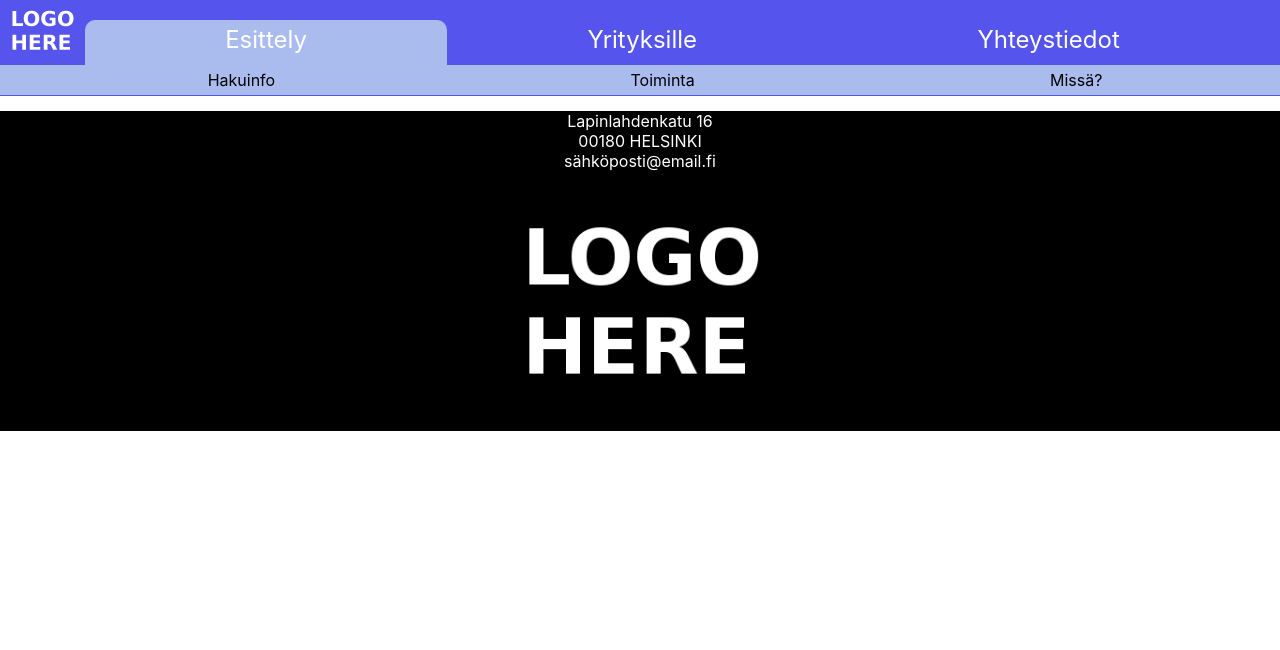
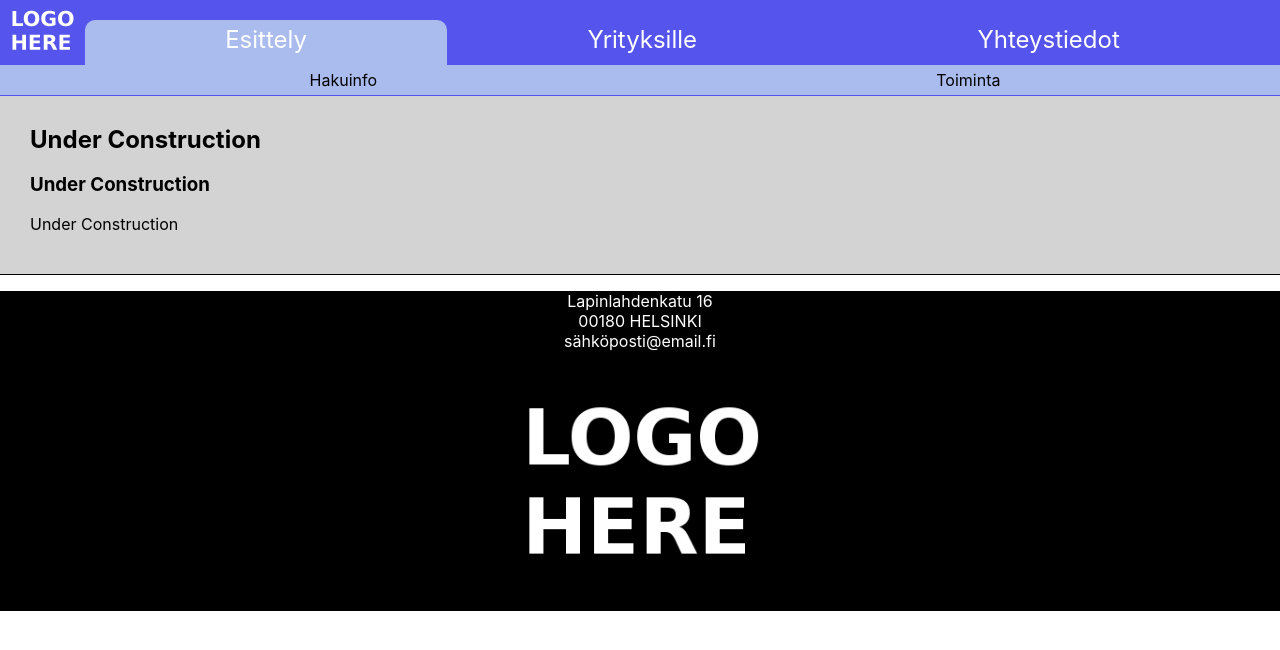
Before and after one commit to digitalents-ictbeginners/website, a React (Create React App) app: page /yrityksille in a window 1280 px wide. Shown: the top 650 px of the page. Built offline with nearby package versions, Linux system fonts and the light colour scheme.

Commit message:
add business placeholder and update nav

```diff
--- a/src/App.js
+++ b/src/App.js
@@ -4,6 +4,7 @@ import { BrowserRouter as Router, Route } from 'react-router-dom';
 import './App.css';
 import Home from './pages/Home';
 import Contact from "./pages/Contact";
+import Business from "./pages/Business";
 import navData from "./navData.json";
 import SideBar from "./components/nav/SideBar";
 import TopNavBar from "./components/nav/TopNavBar";
@@ -63,6 +64,7 @@ class App extends Component {
           <div className={viewClass}>
             <Route exact path="/" render={props => <Home {...props} mobile={this.state.mobile}/>} />
             <Route path="/yhteystiedot" component={Contact} />
+            <Route path="/yrityksille" component={Business} />
             <Footer />
           </div>
         </div>
--- /dev/null
+++ b/src/Business.json
@@ -0,0 +1,18 @@
+{
+    "id": "business",
+    "slogan": "ICT Beginners ...",
+    "content": [
+      {
+        "id": "wip",
+        "title":  "Under Construction",
+        "texts": [
+          {
+            "subtitle": "Under Construction",
+            "text": [
+              "Under Construction"
+            ]
+          }
+        ]
+      }
+   ]
+}
--- a/src/Contact.json
+++ b/src/Contact.json
@@ -1,5 +1,5 @@
 {
-    "id": "home",
+    "id": "contact",
     "slogan": "ICT Beginners ...",
     "content": [
       {
@@ -20,5 +20,5 @@
           }
         ]
       }
-    ]
-  }
+   ]
+}
--- a/src/navData.json
+++ b/src/navData.json
@@ -1,16 +1,15 @@
 {"navdata": [
     {"id": 0, "title": "Esittely", "link": "/", "subLinks": [
         {"id": 0, "name": "Hakuinfo", "link": "/#hakuinfo"},
-        {"id": 1, "name": "Toiminta", "link": "/#toiminta"},
-        {"id": 2, "name": "Missä?", "link": "linkhere"}
+        {"id": 1, "name": "Toiminta", "link": "/#toiminta"}
     ]},
-    {"id": 1, "title": "Yrityksille", "link": "/yritys", "subLinks": [
+    {"id": 1, "title": "Yrityksille", "link": "/yrityksille", "subLinks": [
         {"id": 0, "name": "Projektimme", "link": "linkhere"},
         {"id": 1, "name": "Tilauslomake", "link": "linkhere"},
         {"id": 2, "name": "CV-Pankki", "link": "linkhere"}
     ]},
     {"id": 2, "title": "Yhteystiedot", "link": "/yhteystiedot", "subLinks": [
-        {"id": 0, "name": "Saapumisohjeet", "link": "linkhere"},
+        {"id": 0, "name": "Sijainti", "link": "/yhteystiedot#sijainti"},
         {"id": 1, "name": "Ihmiset", "link": "linkhere"}
     ]}
 ]}
--- a/src/pages/Business.js
+++ b/src/pages/Business.js
@@ -1,9 +1,15 @@
 import React from "react";
+import data from "../Business.json";
+import TextBlock from "../components/TextBlock";
 
 class Business extends React.Component {
     render(){
+        const textBlocks = data.content.map(e => {
+            return <TextBlock data={e}/>
+          });
         return (
             <div>
+                {textBlocks}
             </div>
         );
     }
```
